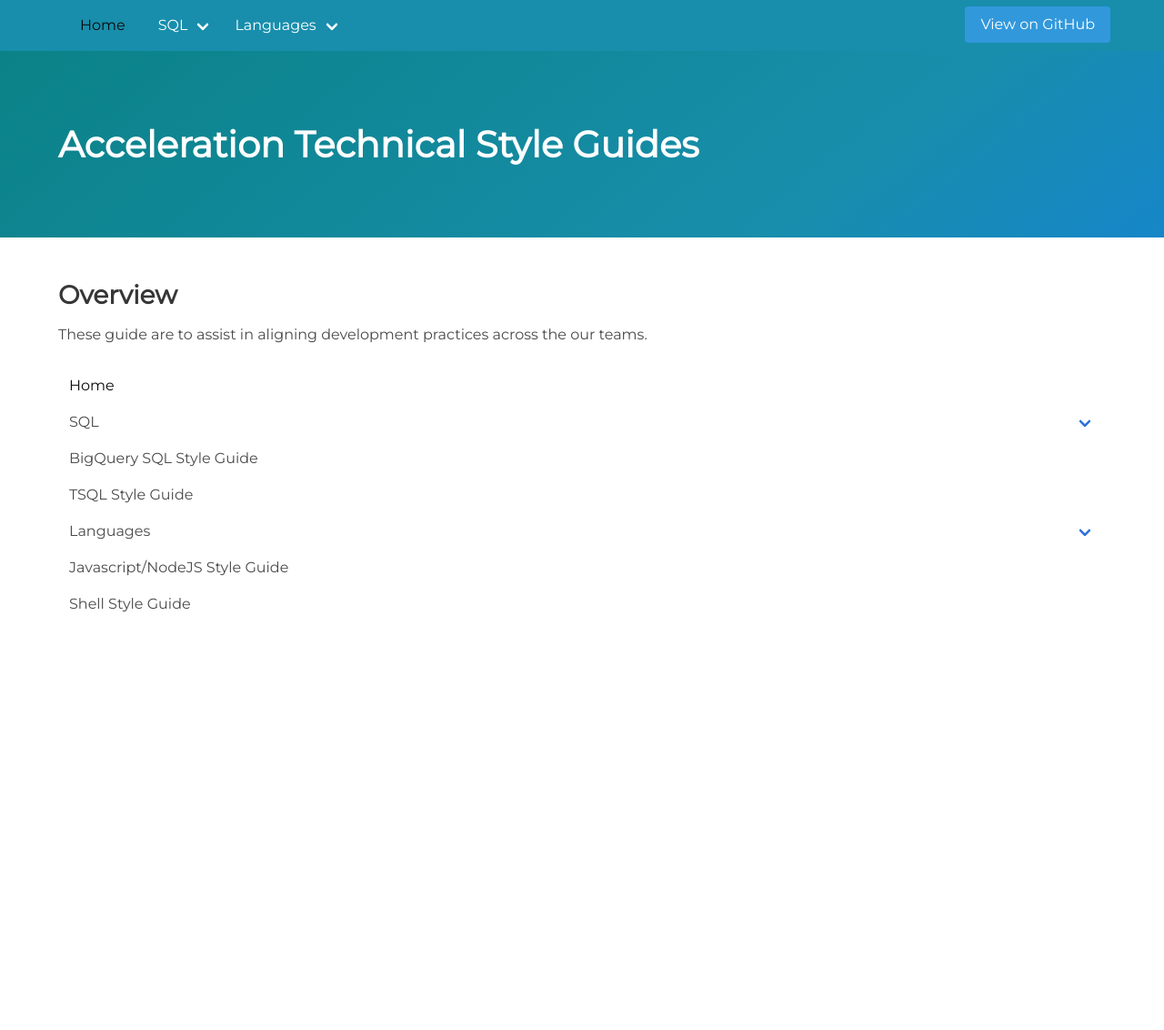
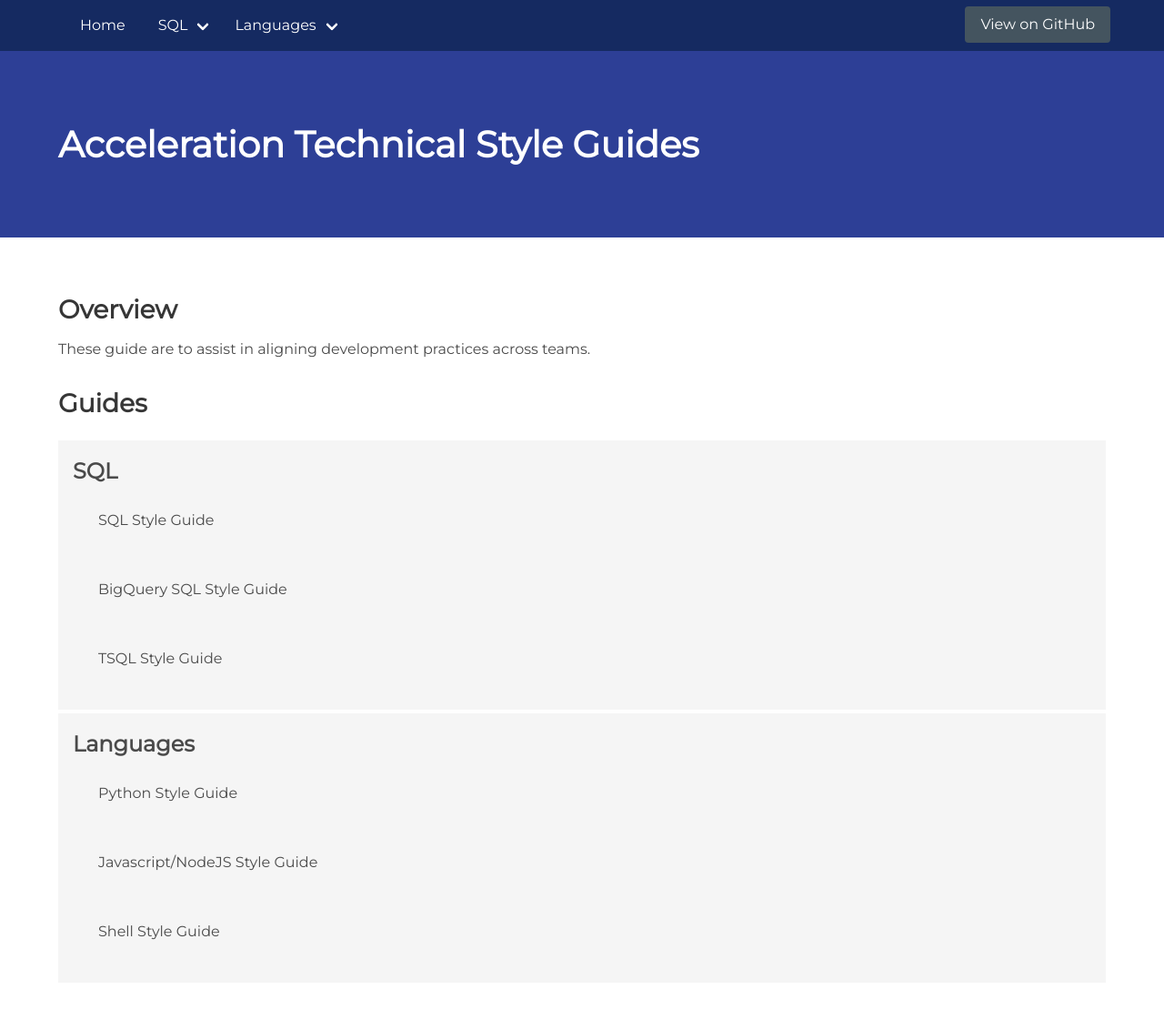
Before and after one commit to jasonmorgan-accel/style-guides, a Jekyll site: the page built from index.md, in a window 1280 px wide. Shown: the whole page at 91% size. Built offline with Jekyll 4.4.1, drawn with Linux system fonts in a browser that asks for light colours; our own code applies the rules of GitHub Pages for plain Markdown files; a style sheet for code colours, icons or effects is not loaded; before the commit the page ends 900 px from its top, so only the background shows below that.

Commit message:
Updating some code

```diff
--- a/_includes/navigation.html
+++ b/_includes/navigation.html
@@ -1,17 +1,23 @@
 {% assign menus = site.pages | where: 'nav', true | sort: 'order' | group_by: 'category' %}
 {% for cat in menus %}
-	{% if cat.name && cat.name != "Home" %}
 		<!-- get  the  first item-->
 		{% assign root_item = cat.items.first %}
-		{% assign items = cat.items | shift%}
+		{% assign items = cat.items %}
+		{% if cat.name == "Home" %}
+			{% assign items = cat.items | shift %}
 
-		<p></p>
-
-		<a href="{{ root_item.url | prepend: site.baseurl }}" class="navbar-{% if items.size > 0 %}link{% else %}item{% endif %} {% if root_item.url == page.url %}is-active{% endif %}"><h2>{{ cat.name }}</h2></a>
-
-			{% for item in items %}
-				<a href="{{ item.url | prepend: site.baseurl }}" class="navbar-item {% if item.url == page.url %}is-active{% endif %}">{{ item.title }}</a>
-			{% endfor %}
-
-	{% endif %}
+		{% else %}
+		<ul class="block-list">
+			<li>
+				<h3>{{ cat.name }}</h3>
+				<ul>
+				{% for item in items %}
+					<li>
+						<a href="{{ item.url | prepend: site.baseurl }}" class="navbar-item {% if item.url == page.url %}is-active{% endif %}">{{ item.title }}</a>
+					</li>
+				{% endfor %}
+				</ul>
+			</li>
+		</ul>
+		{% endif %}
 {% endfor %}
--- a/_sass/_main.scss
+++ b/_sass/_main.scss
@@ -2,7 +2,7 @@
 @import url('https://fonts.googleapis.com/css?family=Montserrat');
 
 $family-sans-serif: 'Montserrat', sans-serif;
-$primary: #188eac !default;
+$primary: #0a47ed !default;
 
 $tabs-link-active-color: $primary;
 $tabs-link-active-border-bottom-color: $primary;
--- a/assets/css/styles.css
+++ b/assets/css/styles.css
@@ -1,6 +1,37 @@
 .button.is-info {
 	margin: 7px;
+	background-color: #44545f;
 }
+
+.navbar.is-primary {
+	background-color: #152a61;
+}
+
+
+a.navbar-item.is-active, .navbar-link.is-active {
+	color: #ffffff;
+}
+a.navbar-item.is-active:hover, .navbar-link.is-active:hover {
+	color: #000000	;
+}
+.hero.is-primary {
+	background-color: #2d3f96;
+}
+.hero.is-primary.is-bold {
+	background-image: none;
+}
+
+h2 {
+    font-size: 200%;
+    margin: 1rem auto 1rem auto;
+    font-weight: bold;
+}
+
+h3 {
+    font-size: 150%;
+    font-weight: bold;
+}
+
 
 @media screen and (min-width: 769px), print {
 	.hero.is-medium .hero-body {
--- a/index.md
+++ b/index.md
@@ -6,4 +6,7 @@ order: 1
 nav: true
 ---
 ## Overview
-These guide are to assist in aligning development practices across the our teams.
+
+These guide are to assist in aligning development practices across teams.
+
+## Guides
```
